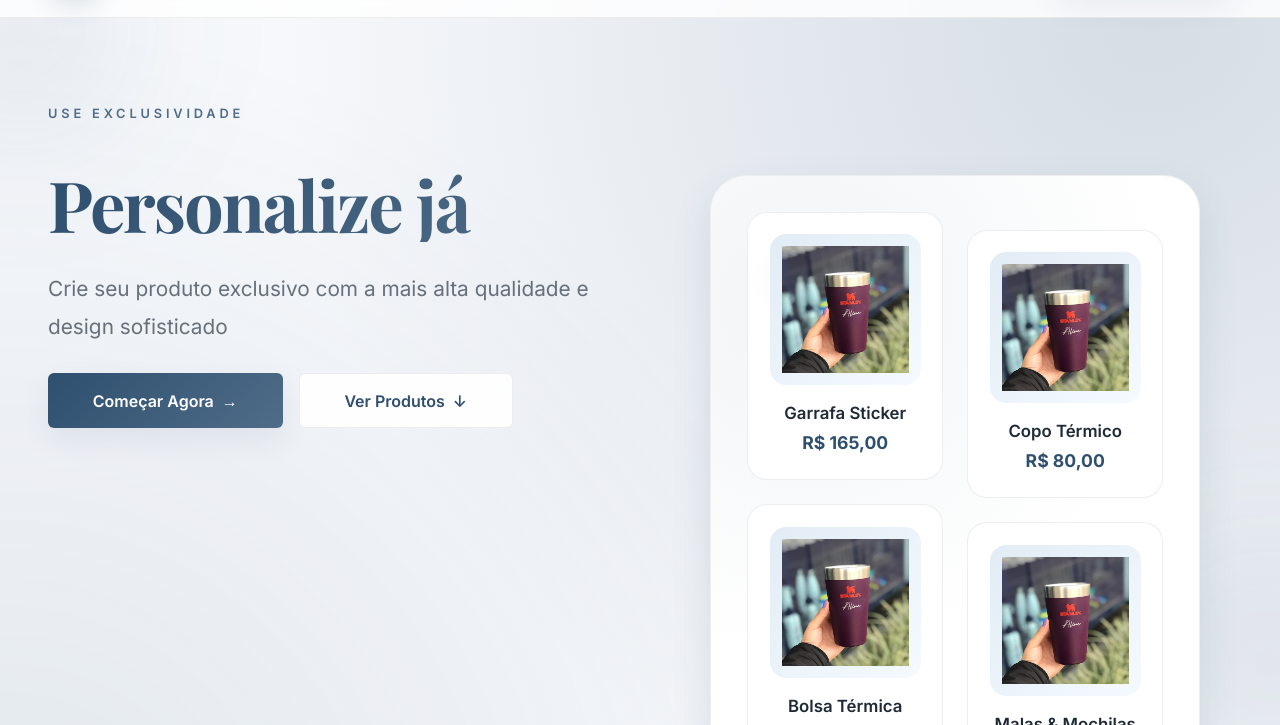
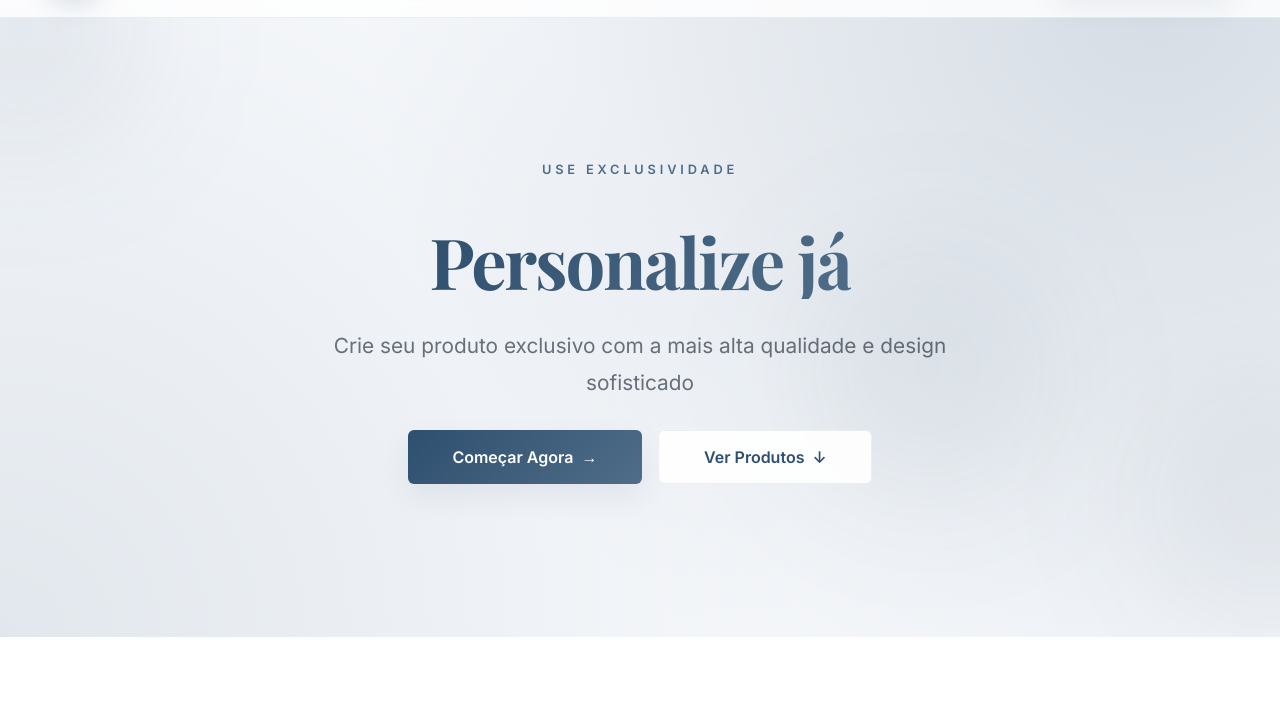
Before and after one commit to felipeduartedebrito/queisePrimeiroSite, a website with bundled scripts: page index.html in a window 1280 px wide. Shown: the part 75-800 px from the top of the page. Built offline with nearby package versions, Linux system fonts and the light colour scheme.

Commit message:
Style: hero centralizado e grid 2x2 removido da home
Co-Authored-By: Claude Sonnet 4.6 <noreply@anthropic.com>

```diff
--- a/assets/css/pages/home.css
+++ b/assets/css/pages/home.css
@@ -26,15 +26,17 @@
     z-index: 1;
     max-width: var(--max-width-wide);
     margin: 0 auto;
-    display: grid;
-    grid-template-columns: minmax(0, 1fr) minmax(0, 1fr);
-    gap: clamp(3rem, 6vw, 5rem);
-    align-items: flex-start;
+    display: flex;
+    flex-direction: column;
+    align-items: center;
 }
 
 .hero-text {
     display: grid;
     gap: 1.75rem;
+    text-align: center;
+    align-items: center;
+    justify-items: center;
 }
 
 .hero-text .tagline {
--- a/index.html
+++ b/index.html
@@ -63,61 +63,6 @@
                         Ver Produtos
                         <span>↓</span>
                     </a>
-                </div>
-            </div>
-            <div class="hero-visual">
-                <div class="product-showcase">
-                    <div class="showcase-grid">
-                        <div class="product-card">
-                            <div class="premium-badge">Premium</div>
-                            <div class="product-image">
-                                <div class="product-visual">
-                                    <img src="imagens/copo_termico_de_cerveja_stanley_473ml_plum_personalizado_916_2_7c3111c33df2762491be463c97ff1d0c.webp"
-                                        alt="QUEISE Produto">
-                                </div>
-                            </div>
-                            <div class="product-info">
-                                <div class="product-name">Garrafa Sticker</div>
-                                <div class="product-price">R$ 165,00</div>
-                            </div>
-                        </div>
-                        <div class="product-card">
-                            <div class="product-image">
-                                <div class="product-visual">
-                                    <img src="imagens/copo_termico_de_cerveja_stanley_473ml_plum_personalizado_916_2_7c3111c33df2762491be463c97ff1d0c.webp"
-                                        alt="QUEISE Produto">
-                                </div>
-                            </div>
-                            <div class="product-info">
-                                <div class="product-name">Copo Térmico</div>
-                                <div class="product-price">R$ 80,00</div>
-                            </div>
-                        </div>
-                        <div class="product-card">
-                            <div class="product-image">
-                                <div class="product-visual">
-                                    <img src="imagens/copo_termico_de_cerveja_stanley_473ml_plum_personalizado_916_2_7c3111c33df2762491be463c97ff1d0c.webp"
-                                        alt="QUEISE Produto">
-                                </div>
-                            </div>
-                            <div class="product-info">
-                                <div class="product-name">Bolsa Térmica</div>
-                                <div class="product-price">Sob consulta</div>
-                            </div>
-                        </div>
-                        <div class="product-card">
-                            <div class="product-image">
-                                <div class="product-visual">
-                                    <img src="imagens/copo_termico_de_cerveja_stanley_473ml_plum_personalizado_916_2_7c3111c33df2762491be463c97ff1d0c.webp"
-                                        alt="QUEISE Produto">
-                                </div>
-                            </div>
-                            <div class="product-info">
-                                <div class="product-name">Malas & Mochilas</div>
-                                <div class="product-price">Sob consulta</div>
-                            </div>
-                        </div>
-                    </div>
                 </div>
             </div>
         </div>
```
